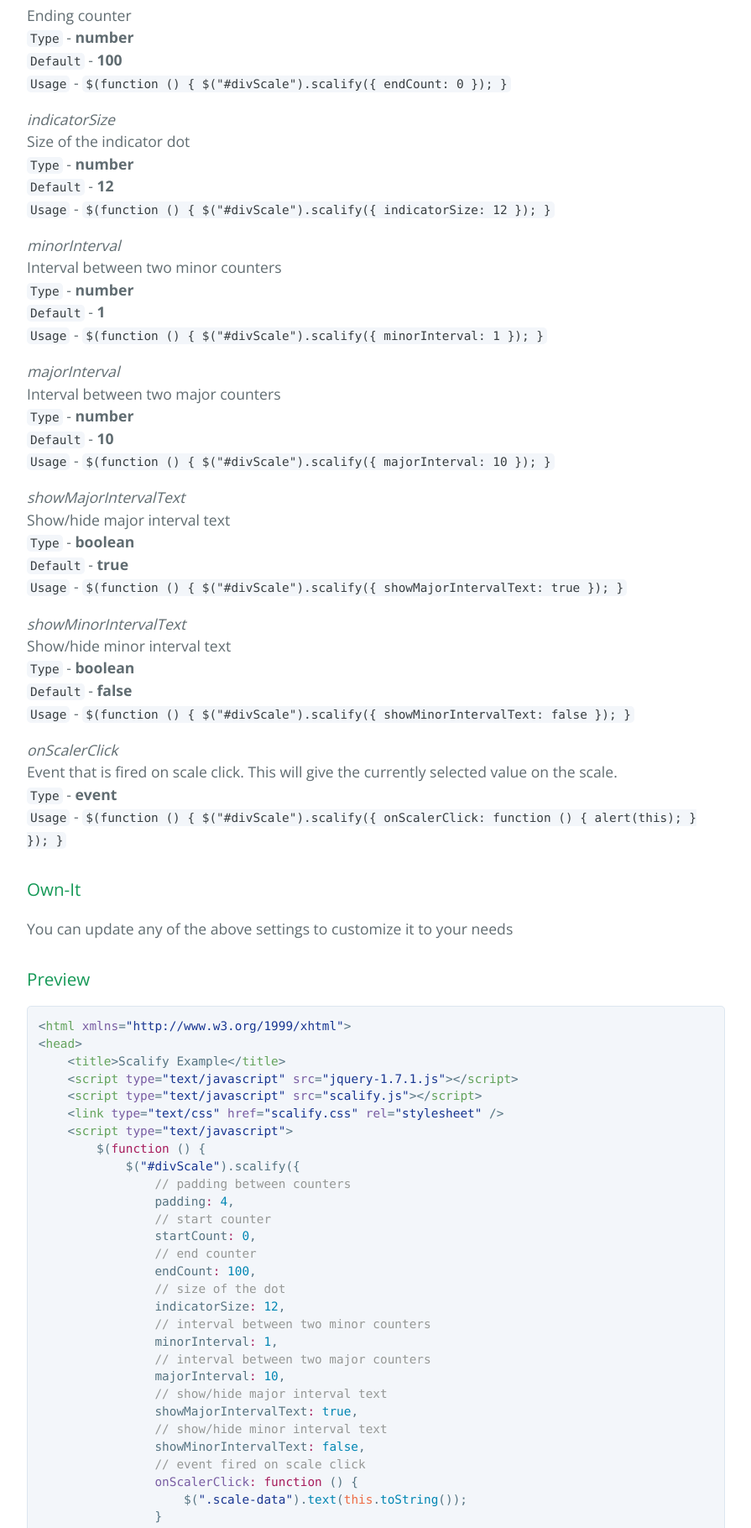
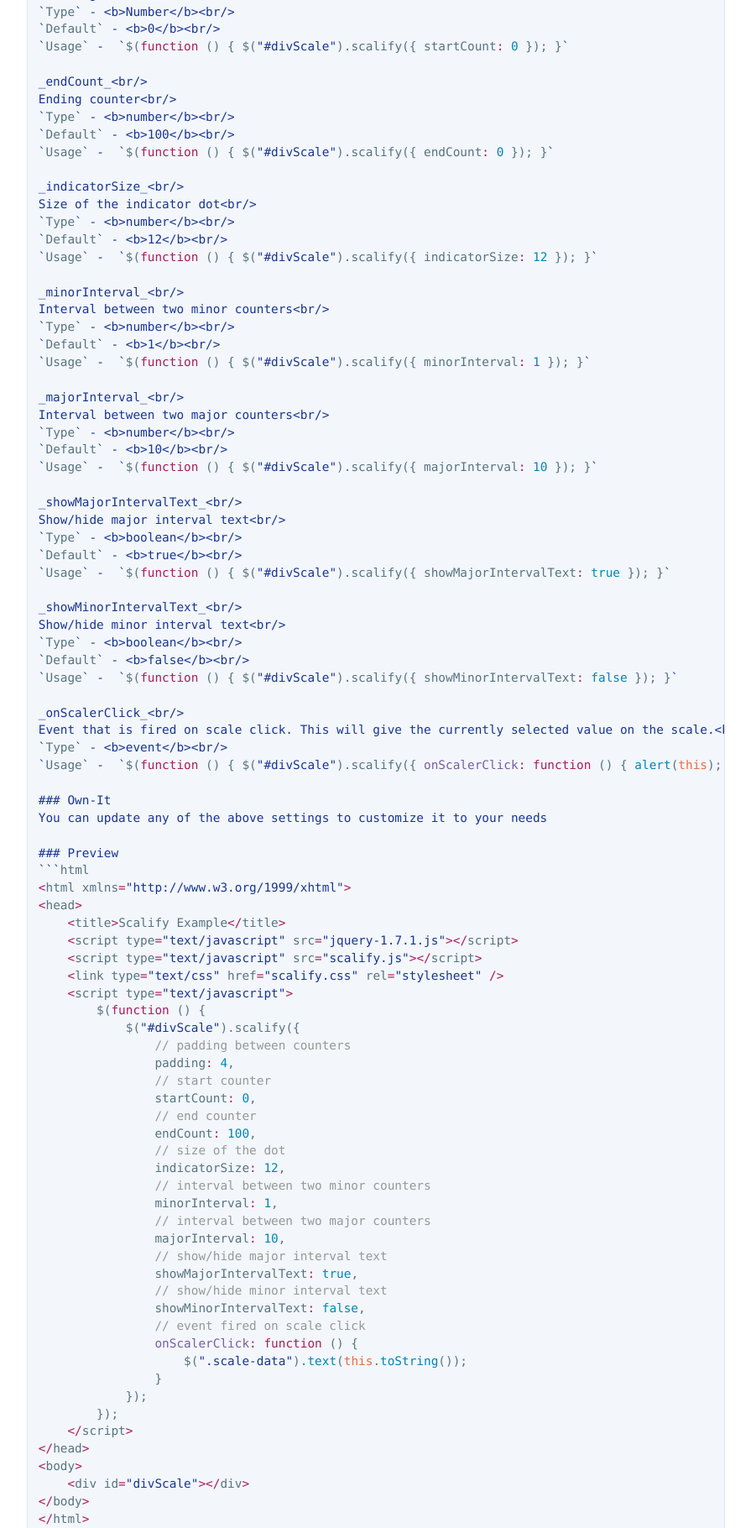
Before and after one commit to samuel-kola/scalify, a plain HTML site: page index.html in a window 1280 px wide. Shown: the part 1620-3440 px from the top of the page at 84% size, without its empty margins (192-1087 px from the left). Drawn offline with nearby package versions, Linux system fonts and the light colour scheme.

```diff
--- a/index.html
+++ b/index.html
@@ -62,100 +62,104 @@
 Padding between counters<br>
 <code>Type</code> - <b>Number</b><br>
 <code>Default</code> - <b>4</b> (in pixels) <br>
-<code>Usage</code> -  <code>$(function () { $("#divScale").scalify({ padding: 4 }); }</code><br><br></p>
+<code>Usage</code> -  </p>
 
-<p><em>startCount</em><br>
-Starting counter<br>
-<code>Type</code> - <b>Number</b><br>
-<code>Default</code> - <b>0</b><br>
-<code>Usage</code> -  <code>$(function () { $("#divScale").scalify({ startCount: 0 }); }</code></p>
-
-<p><em>endCount</em><br>
-Ending counter<br>
-<code>Type</code> - <b>number</b><br>
-<code>Default</code> - <b>100</b><br>
-<code>Usage</code> -  <code>$(function () { $("#divScale").scalify({ endCount: 0 }); }</code></p>
-
-<p><em>indicatorSize</em><br>
-Size of the indicator dot<br>
-<code>Type</code> - <b>number</b><br>
-<code>Default</code> - <b>12</b><br>
-<code>Usage</code> -  <code>$(function () { $("#divScale").scalify({ indicatorSize: 12 }); }</code></p>
-
-<p><em>minorInterval</em><br>
-Interval between two minor counters<br>
-<code>Type</code> - <b>number</b><br>
-<code>Default</code> - <b>1</b><br>
-<code>Usage</code> -  <code>$(function () { $("#divScale").scalify({ minorInterval: 1 }); }</code></p>
-
-<p><em>majorInterval</em><br>
-Interval between two major counters<br>
-<code>Type</code> - <b>number</b><br>
-<code>Default</code> - <b>10</b><br>
-<code>Usage</code> -  <code>$(function () { $("#divScale").scalify({ majorInterval: 10 }); }</code></p>
-
-<p><em>showMajorIntervalText</em><br>
-Show/hide major interval text<br>
-<code>Type</code> - <b>boolean</b><br>
-<code>Default</code> - <b>true</b><br>
-<code>Usage</code> -  <code>$(function () { $("#divScale").scalify({ showMajorIntervalText: true }); }</code></p>
-
-<p><em>showMinorIntervalText</em><br>
-Show/hide minor interval text<br>
-<code>Type</code> - <b>boolean</b><br>
-<code>Default</code> - <b>false</b><br>
-<code>Usage</code> -  <code>$(function () { $("#divScale").scalify({ showMinorIntervalText: false }); }</code></p>
-
-<p><em>onScalerClick</em><br>
-Event that is fired on scale click. This will give the currently selected value on the scale.<br>
-<code>Type</code> - <b>event</b><br>
-<code>Usage</code> -  <code>$(function () { $("#divScale").scalify({ onScalerClick: function () { alert(this); } }); }</code></p>
-
-<h3>
-<a id="own-it" class="anchor" href="#own-it" aria-hidden="true"><span class="octicon octicon-link"></span></a>Own-It</h3>
-
-<p>You can update any of the above settings to customize it to your needs</p>
-
-<h3>
-<a id="preview" class="anchor" href="#preview" aria-hidden="true"><span class="octicon octicon-link"></span></a>Preview</h3>
-
-<div class="highlight highlight-text-html-basic"><pre>&lt;<span class="pl-ent">html</span> <span class="pl-e">xmlns</span>=<span class="pl-s"><span class="pl-pds">"</span>http://www.w3.org/1999/xhtml<span class="pl-pds">"</span></span>&gt;
-&lt;<span class="pl-ent">head</span>&gt;
-    &lt;<span class="pl-ent">title</span>&gt;Scalify Example&lt;/<span class="pl-ent">title</span>&gt;
-<span class="pl-s1">    &lt;<span class="pl-ent">script</span> <span class="pl-e">type</span>=<span class="pl-s"><span class="pl-pds">"</span>text/javascript<span class="pl-pds">"</span></span> <span class="pl-e">src</span>=<span class="pl-s"><span class="pl-pds">"</span>jquery-1.7.1.js<span class="pl-pds">"</span></span>&gt;&lt;/<span class="pl-ent">script</span>&gt;</span>
-<span class="pl-s1">    &lt;<span class="pl-ent">script</span> <span class="pl-e">type</span>=<span class="pl-s"><span class="pl-pds">"</span>text/javascript<span class="pl-pds">"</span></span> <span class="pl-e">src</span>=<span class="pl-s"><span class="pl-pds">"</span>scalify.js<span class="pl-pds">"</span></span>&gt;&lt;/<span class="pl-ent">script</span>&gt;</span>
-    &lt;<span class="pl-ent">link</span> <span class="pl-e">type</span>=<span class="pl-s"><span class="pl-pds">"</span>text/css<span class="pl-pds">"</span></span> <span class="pl-e">href</span>=<span class="pl-s"><span class="pl-pds">"</span>scalify.css<span class="pl-pds">"</span></span> <span class="pl-e">rel</span>=<span class="pl-s"><span class="pl-pds">"</span>stylesheet<span class="pl-pds">"</span></span> /&gt;
-<span class="pl-s1">    &lt;<span class="pl-ent">script</span> <span class="pl-e">type</span>=<span class="pl-s"><span class="pl-pds">"</span>text/javascript<span class="pl-pds">"</span></span>&gt;</span>
-<span class="pl-s1">        $(<span class="pl-k">function</span> () {</span>
-<span class="pl-s1">            $(<span class="pl-s"><span class="pl-pds">"</span>#divScale<span class="pl-pds">"</span></span>).scalify({</span>
-<span class="pl-s1">                <span class="pl-c">// padding between counters</span></span>
-<span class="pl-s1">                padding<span class="pl-k">:</span> <span class="pl-c1">4</span>,</span>
-<span class="pl-s1">                <span class="pl-c">// start counter</span></span>
-<span class="pl-s1">                startCount<span class="pl-k">:</span> <span class="pl-c1">0</span>,</span>
-<span class="pl-s1">                <span class="pl-c">// end counter</span></span>
-<span class="pl-s1">                endCount<span class="pl-k">:</span> <span class="pl-c1">100</span>,</span>
-<span class="pl-s1">                <span class="pl-c">// size of the dot</span></span>
-<span class="pl-s1">                indicatorSize<span class="pl-k">:</span> <span class="pl-c1">12</span>,</span>
-<span class="pl-s1">                <span class="pl-c">// interval between two minor counters</span></span>
-<span class="pl-s1">                minorInterval<span class="pl-k">:</span> <span class="pl-c1">1</span>,</span>
-<span class="pl-s1">                <span class="pl-c">// interval between two major counters</span></span>
-<span class="pl-s1">                majorInterval<span class="pl-k">:</span> <span class="pl-c1">10</span>,</span>
-<span class="pl-s1">                <span class="pl-c">// show/hide major interval text</span></span>
-<span class="pl-s1">                showMajorIntervalText<span class="pl-k">:</span> <span class="pl-c1">true</span>,</span>
-<span class="pl-s1">                <span class="pl-c">// show/hide minor interval text</span></span>
-<span class="pl-s1">                showMinorIntervalText<span class="pl-k">:</span> <span class="pl-c1">false</span>,</span>
-<span class="pl-s1">                <span class="pl-c">// event fired on scale click</span></span>
-<span class="pl-s1">                <span class="pl-en">onScalerClick</span><span class="pl-k">:</span> <span class="pl-k">function</span> () {</span>
-<span class="pl-s1">                    $(<span class="pl-s"><span class="pl-pds">"</span>.scale-data<span class="pl-pds">"</span></span>).<span class="pl-c1">text</span>(<span class="pl-v">this</span>.<span class="pl-c1">toString</span>());</span>
-<span class="pl-s1">                }</span>
-<span class="pl-s1">            });</span>
-<span class="pl-s1">        });</span>
-<span class="pl-s1">    &lt;/<span class="pl-ent">script</span>&gt;</span>
-&lt;/<span class="pl-ent">head</span>&gt;
-&lt;<span class="pl-ent">body</span>&gt;
-    &lt;<span class="pl-ent">div</span> <span class="pl-e">id</span>=<span class="pl-s"><span class="pl-pds">"</span>divScale<span class="pl-pds">"</span></span>&gt;&lt;/<span class="pl-ent">div</span>&gt;
-&lt;/<span class="pl-ent">body</span>&gt;
-&lt;/<span class="pl-ent">html</span>&gt;</pre></div>
+<div class="highlight highlight-source-js"><pre>$(<span class="pl-k">function</span> () {
+     $(<span class="pl-s"><span class="pl-pds">"</span>#divScale<span class="pl-pds">"</span></span>).scalify({
+          padding<span class="pl-k">:</span> <span class="pl-c1">4</span>
+     });
+}
+<span class="pl-s"><span class="pl-pds">`</span><span class="pl-pds">`</span><span class="pl-pds">`</span>&lt;br/&gt;&lt;br/&gt;</span>
+<span class="pl-s"></span>
+<span class="pl-s">_startCount_&lt;br/&gt;</span>
+<span class="pl-s">Starting counter&lt;br/&gt;</span>
+<span class="pl-s"><span class="pl-pds">`</span></span>Type<span class="pl-s"><span class="pl-pds">`</span> - &lt;b&gt;Number&lt;/b&gt;&lt;br/&gt;</span>
+<span class="pl-s"><span class="pl-pds">`</span></span>Default<span class="pl-s"><span class="pl-pds">`</span> - &lt;b&gt;0&lt;/b&gt;&lt;br/&gt;</span>
+<span class="pl-s"><span class="pl-pds">`</span></span>Usage<span class="pl-s"><span class="pl-pds">`</span> -  <span class="pl-pds">`</span></span>$(<span class="pl-k">function</span> () { $(<span class="pl-s"><span class="pl-pds">"</span>#divScale<span class="pl-pds">"</span></span>).scalify({ startCount<span class="pl-k">:</span> <span class="pl-c1">0</span> }); }<span class="pl-s"><span class="pl-pds">`</span></span>
+<span class="pl-s"></span>
+<span class="pl-s">_endCount_&lt;br/&gt;</span>
+<span class="pl-s">Ending counter&lt;br/&gt;</span>
+<span class="pl-s"><span class="pl-pds">`</span></span>Type<span class="pl-s"><span class="pl-pds">`</span> - &lt;b&gt;number&lt;/b&gt;&lt;br/&gt;</span>
+<span class="pl-s"><span class="pl-pds">`</span></span>Default<span class="pl-s"><span class="pl-pds">`</span> - &lt;b&gt;100&lt;/b&gt;&lt;br/&gt;</span>
+<span class="pl-s"><span class="pl-pds">`</span></span>Usage<span class="pl-s"><span class="pl-pds">`</span> -  <span class="pl-pds">`</span></span>$(<span class="pl-k">function</span> () { $(<span class="pl-s"><span class="pl-pds">"</span>#divScale<span class="pl-pds">"</span></span>).scalify({ endCount<span class="pl-k">:</span> <span class="pl-c1">0</span> }); }<span class="pl-s"><span class="pl-pds">`</span></span>
+<span class="pl-s"></span>
+<span class="pl-s">_indicatorSize_&lt;br/&gt;</span>
+<span class="pl-s">Size of the indicator dot&lt;br/&gt;</span>
+<span class="pl-s"><span class="pl-pds">`</span></span>Type<span class="pl-s"><span class="pl-pds">`</span> - &lt;b&gt;number&lt;/b&gt;&lt;br/&gt;</span>
+<span class="pl-s"><span class="pl-pds">`</span></span>Default<span class="pl-s"><span class="pl-pds">`</span> - &lt;b&gt;12&lt;/b&gt;&lt;br/&gt;</span>
+<span class="pl-s"><span class="pl-pds">`</span></span>Usage<span class="pl-s"><span class="pl-pds">`</span> -  <span class="pl-pds">`</span></span>$(<span class="pl-k">function</span> () { $(<span class="pl-s"><span class="pl-pds">"</span>#divScale<span class="pl-pds">"</span></span>).scalify({ indicatorSize<span class="pl-k">:</span> <span class="pl-c1">12</span> }); }<span class="pl-s"><span class="pl-pds">`</span></span>
+<span class="pl-s"></span>
+<span class="pl-s">_minorInterval_&lt;br/&gt;</span>
+<span class="pl-s">Interval between two minor counters&lt;br/&gt;</span>
+<span class="pl-s"><span class="pl-pds">`</span></span>Type<span class="pl-s"><span class="pl-pds">`</span> - &lt;b&gt;number&lt;/b&gt;&lt;br/&gt;</span>
+<span class="pl-s"><span class="pl-pds">`</span></span>Default<span class="pl-s"><span class="pl-pds">`</span> - &lt;b&gt;1&lt;/b&gt;&lt;br/&gt;</span>
+<span class="pl-s"><span class="pl-pds">`</span></span>Usage<span class="pl-s"><span class="pl-pds">`</span> -  <span class="pl-pds">`</span></span>$(<span class="pl-k">function</span> () { $(<span class="pl-s"><span class="pl-pds">"</span>#divScale<span class="pl-pds">"</span></span>).scalify({ minorInterval<span class="pl-k">:</span> <span class="pl-c1">1</span> }); }<span class="pl-s"><span class="pl-pds">`</span></span>
+<span class="pl-s"></span>
+<span class="pl-s">_majorInterval_&lt;br/&gt;</span>
+<span class="pl-s">Interval between two major counters&lt;br/&gt;</span>
+<span class="pl-s"><span class="pl-pds">`</span></span>Type<span class="pl-s"><span class="pl-pds">`</span> - &lt;b&gt;number&lt;/b&gt;&lt;br/&gt;</span>
+<span class="pl-s"><span class="pl-pds">`</span></span>Default<span class="pl-s"><span class="pl-pds">`</span> - &lt;b&gt;10&lt;/b&gt;&lt;br/&gt;</span>
+<span class="pl-s"><span class="pl-pds">`</span></span>Usage<span class="pl-s"><span class="pl-pds">`</span> -  <span class="pl-pds">`</span></span>$(<span class="pl-k">function</span> () { $(<span class="pl-s"><span class="pl-pds">"</span>#divScale<span class="pl-pds">"</span></span>).scalify({ majorInterval<span class="pl-k">:</span> <span class="pl-c1">10</span> }); }<span class="pl-s"><span class="pl-pds">`</span></span>
+<span class="pl-s"></span>
+<span class="pl-s">_showMajorIntervalText_&lt;br/&gt;</span>
+<span class="pl-s">Show/hide major interval text&lt;br/&gt;</span>
+<span class="pl-s"><span class="pl-pds">`</span></span>Type<span class="pl-s"><span class="pl-pds">`</span> - &lt;b&gt;boolean&lt;/b&gt;&lt;br/&gt;</span>
+<span class="pl-s"><span class="pl-pds">`</span></span>Default<span class="pl-s"><span class="pl-pds">`</span> - &lt;b&gt;true&lt;/b&gt;&lt;br/&gt;</span>
+<span class="pl-s"><span class="pl-pds">`</span></span>Usage<span class="pl-s"><span class="pl-pds">`</span> -  <span class="pl-pds">`</span></span>$(<span class="pl-k">function</span> () { $(<span class="pl-s"><span class="pl-pds">"</span>#divScale<span class="pl-pds">"</span></span>).scalify({ showMajorIntervalText<span class="pl-k">:</span> <span class="pl-c1">true</span> }); }<span class="pl-s"><span class="pl-pds">`</span></span>
+<span class="pl-s"></span>
+<span class="pl-s">_showMinorIntervalText_&lt;br/&gt;</span>
+<span class="pl-s">Show/hide minor interval text&lt;br/&gt;</span>
+<span class="pl-s"><span class="pl-pds">`</span></span>Type<span class="pl-s"><span class="pl-pds">`</span> - &lt;b&gt;boolean&lt;/b&gt;&lt;br/&gt;</span>
+<span class="pl-s"><span class="pl-pds">`</span></span>Default<span class="pl-s"><span class="pl-pds">`</span> - &lt;b&gt;false&lt;/b&gt;&lt;br/&gt;</span>
+<span class="pl-s"><span class="pl-pds">`</span></span>Usage<span class="pl-s"><span class="pl-pds">`</span> -  <span class="pl-pds">`</span></span>$(<span class="pl-k">function</span> () { $(<span class="pl-s"><span class="pl-pds">"</span>#divScale<span class="pl-pds">"</span></span>).scalify({ showMinorIntervalText<span class="pl-k">:</span> <span class="pl-c1">false</span> }); }<span class="pl-s"><span class="pl-pds">`</span></span>
+<span class="pl-s"></span>
+<span class="pl-s">_onScalerClick_&lt;br/&gt;</span>
+<span class="pl-s">Event that is fired on scale click. This will give the currently selected value on the scale.&lt;br/&gt;</span>
+<span class="pl-s"><span class="pl-pds">`</span></span>Type<span class="pl-s"><span class="pl-pds">`</span> - &lt;b&gt;event&lt;/b&gt;&lt;br/&gt;</span>
+<span class="pl-s"><span class="pl-pds">`</span></span>Usage<span class="pl-s"><span class="pl-pds">`</span> -  <span class="pl-pds">`</span></span>$(<span class="pl-k">function</span> () { $(<span class="pl-s"><span class="pl-pds">"</span>#divScale<span class="pl-pds">"</span></span>).scalify({ <span class="pl-en">onScalerClick</span><span class="pl-k">:</span> <span class="pl-k">function</span> () { <span class="pl-c1">alert</span>(<span class="pl-v">this</span>); } }); }<span class="pl-s"><span class="pl-pds">`</span></span>
+<span class="pl-s"></span>
+<span class="pl-s">### Own-It</span>
+<span class="pl-s">You can update any of the above settings to customize it to your needs</span>
+<span class="pl-s"></span>
+<span class="pl-s">### Preview</span>
+<span class="pl-s"><span class="pl-pds">`</span><span class="pl-pds">`</span><span class="pl-pds">`</span></span>html
+<span class="pl-k">&lt;</span>html xmlns<span class="pl-k">=</span><span class="pl-s"><span class="pl-pds">"</span>http://www.w3.org/1999/xhtml<span class="pl-pds">"</span></span><span class="pl-k">&gt;</span>
+<span class="pl-k">&lt;</span>head<span class="pl-k">&gt;</span>
+    <span class="pl-k">&lt;</span>title<span class="pl-k">&gt;</span>Scalify Example<span class="pl-k">&lt;/</span>title<span class="pl-k">&gt;</span>
+    <span class="pl-k">&lt;</span>script type<span class="pl-k">=</span><span class="pl-s"><span class="pl-pds">"</span>text/javascript<span class="pl-pds">"</span></span> src<span class="pl-k">=</span><span class="pl-s"><span class="pl-pds">"</span>jquery-1.7.1.js<span class="pl-pds">"</span></span><span class="pl-k">&gt;&lt;/</span>script<span class="pl-k">&gt;</span>
+    <span class="pl-k">&lt;</span>script type<span class="pl-k">=</span><span class="pl-s"><span class="pl-pds">"</span>text/javascript<span class="pl-pds">"</span></span> src<span class="pl-k">=</span><span class="pl-s"><span class="pl-pds">"</span>scalify.js<span class="pl-pds">"</span></span><span class="pl-k">&gt;&lt;/</span>script<span class="pl-k">&gt;</span>
+    <span class="pl-k">&lt;</span>link type<span class="pl-k">=</span><span class="pl-s"><span class="pl-pds">"</span>text/css<span class="pl-pds">"</span></span> href<span class="pl-k">=</span><span class="pl-s"><span class="pl-pds">"</span>scalify.css<span class="pl-pds">"</span></span> rel<span class="pl-k">=</span><span class="pl-s"><span class="pl-pds">"</span>stylesheet<span class="pl-pds">"</span></span> <span class="pl-k">/&gt;</span>
+    <span class="pl-k">&lt;</span>script type<span class="pl-k">=</span><span class="pl-s"><span class="pl-pds">"</span>text/javascript<span class="pl-pds">"</span></span><span class="pl-k">&gt;</span>
+        $(<span class="pl-k">function</span> () {
+            $(<span class="pl-s"><span class="pl-pds">"</span>#divScale<span class="pl-pds">"</span></span>).scalify({
+                <span class="pl-c">// padding between counters</span>
+                padding<span class="pl-k">:</span> <span class="pl-c1">4</span>,
+                <span class="pl-c">// start counter</span>
+                startCount<span class="pl-k">:</span> <span class="pl-c1">0</span>,
+                <span class="pl-c">// end counter</span>
+                endCount<span class="pl-k">:</span> <span class="pl-c1">100</span>,
+                <span class="pl-c">// size of the dot</span>
+                indicatorSize<span class="pl-k">:</span> <span class="pl-c1">12</span>,
+                <span class="pl-c">// interval between two minor counters</span>
+                minorInterval<span class="pl-k">:</span> <span class="pl-c1">1</span>,
+                <span class="pl-c">// interval between two major counters</span>
+                majorInterval<span class="pl-k">:</span> <span class="pl-c1">10</span>,
+                <span class="pl-c">// show/hide major interval text</span>
+                showMajorIntervalText<span class="pl-k">:</span> <span class="pl-c1">true</span>,
+                <span class="pl-c">// show/hide minor interval text</span>
+                showMinorIntervalText<span class="pl-k">:</span> <span class="pl-c1">false</span>,
+                <span class="pl-c">// event fired on scale click</span>
+                <span class="pl-en">onScalerClick</span><span class="pl-k">:</span> <span class="pl-k">function</span> () {
+                    $(<span class="pl-s"><span class="pl-pds">"</span>.scale-data<span class="pl-pds">"</span></span>).<span class="pl-c1">text</span>(<span class="pl-v">this</span>.<span class="pl-c1">toString</span>());
+                }
+            });
+        });
+    <span class="pl-k">&lt;/</span>script<span class="pl-k">&gt;</span>
+<span class="pl-k">&lt;/</span>head<span class="pl-k">&gt;</span>
+<span class="pl-k">&lt;</span>body<span class="pl-k">&gt;</span>
+    <span class="pl-k">&lt;</span>div id<span class="pl-k">=</span><span class="pl-s"><span class="pl-pds">"</span>divScale<span class="pl-pds">"</span></span><span class="pl-k">&gt;&lt;/</span>div<span class="pl-k">&gt;</span>
+<span class="pl-k">&lt;/</span>body<span class="pl-k">&gt;</span>
+<span class="pl-k">&lt;/</span>html<span class="pl-k">&gt;</span></pre></div>
 
 <h3>
 <a id="authors-and-contributors" class="anchor" href="#authors-and-contributors" aria-hidden="true"><span class="octicon octicon-link"></span></a>Authors and Contributors</h3>
```
Also changed, not shown: params.json (+1 -1 lines).
